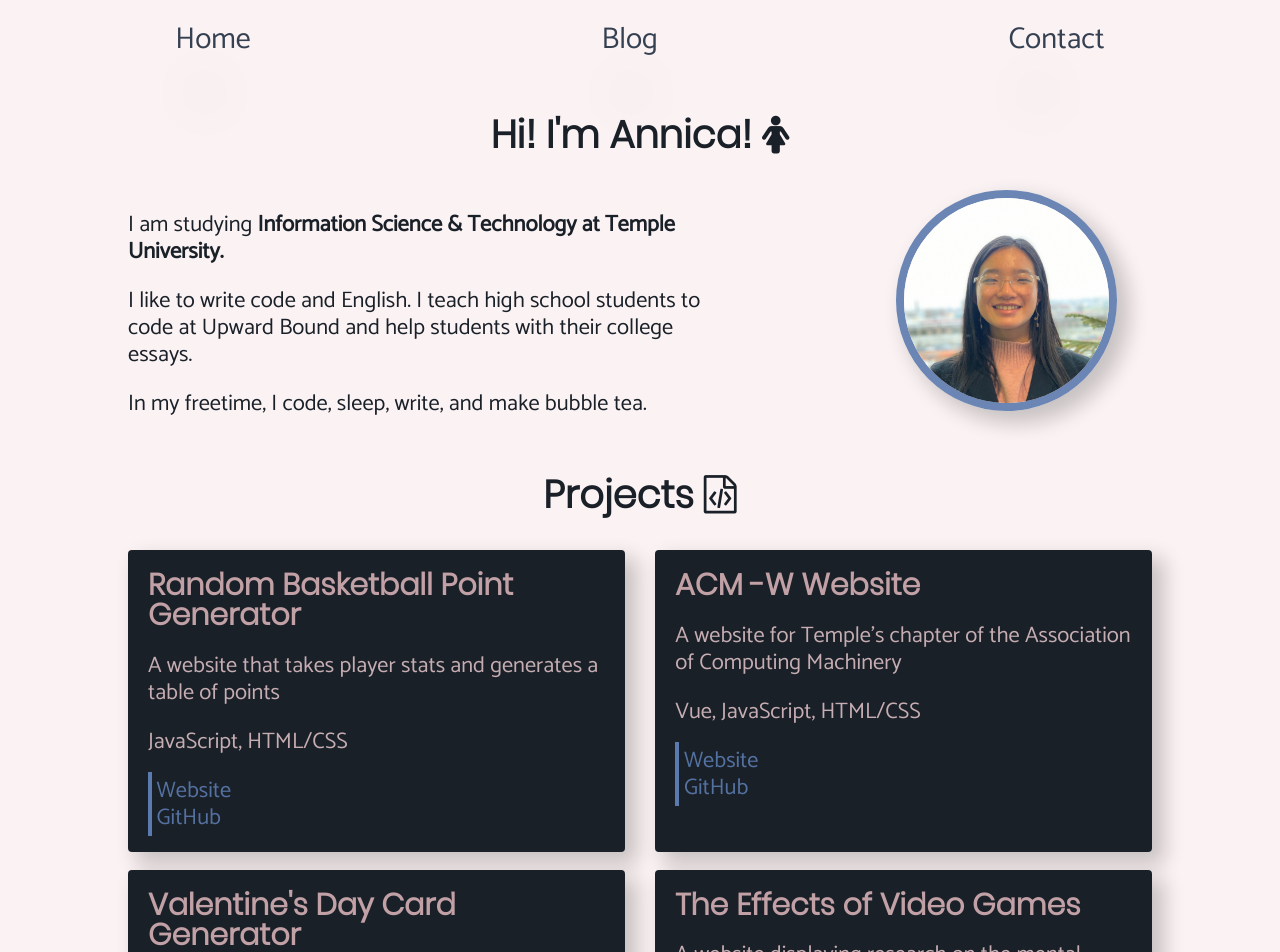
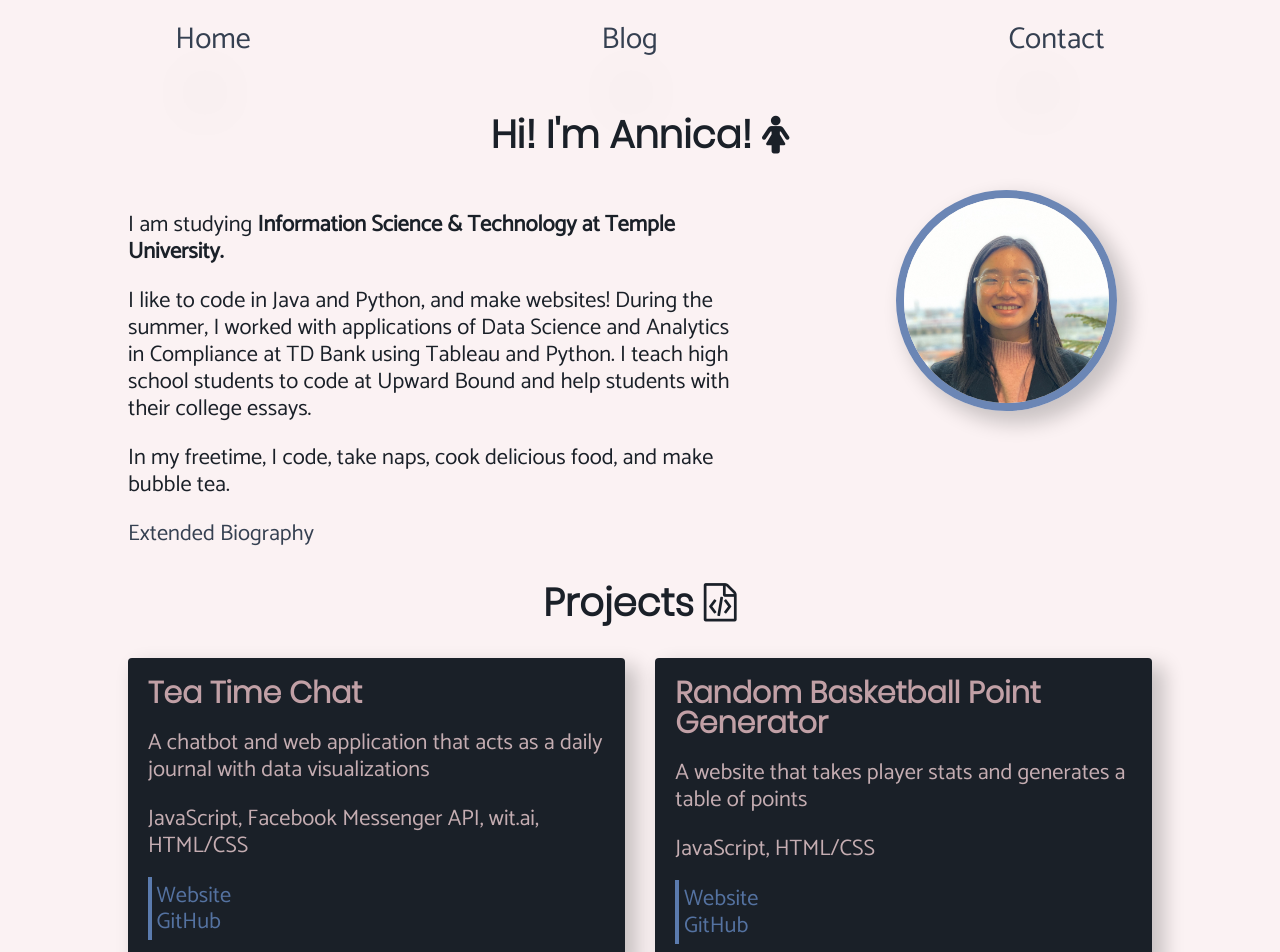
Before and after one commit to chiuannica/banannica, a Vue app: page /#/ in a window 1280 px wide. Shown: the top 952 px of the page. Built offline with nearby package versions, Linux system fonts and the light colour scheme.

Commit message:
added bio and tea time chat

```diff
--- a/src/components/About.vue
+++ b/src/components/About.vue
@@ -4,6 +4,7 @@
     <div class="content">
       <div class="text">
         <p v-for="text in texts" :key="text.id" v-html="text.p"></p>
+        <router-link to=/Bio exact>Extended Biography</router-link>
       </div>
       <div class="my-picture">
         <img :src="myPicture" alt="picture of me">
@@ -22,8 +23,8 @@ export default {
       aboutIcon: 'fa fa-female',
       texts: [
         { p: 'I am studying <strong>Information Science & Technology at Temple University.</strong>' },
-        { p: 'I like to write code and English. I teach high school students to code at Upward Bound and help students with their college essays.' },
-        { p: 'In my freetime, I code, sleep, write, and make bubble tea.' }
+        { p: 'I like to code in Java and Python, and make websites! During the summer, I worked with applications of Data Science and Analytics in Compliance at TD Bank using Tableau and Python. I teach high school students to code at Upward Bound and help students with their college essays.' },
+        { p: 'In my freetime, I code, take naps, cook delicious food, and make bubble tea.' }
       ]
     }
   }
--- /dev/null
+++ b/src/components/Bio.vue
@@ -0,0 +1,38 @@
+<template>
+  <div id="bio">
+    <h2>{{ title }} <i :class="icon"></i></h2>
+    <div class="bio-body">
+      <p>Coming soon.</p>
+    </div>
+  </div>
+</template>
+
+<script>
+export default {
+  name: 'Bio',
+  data () {
+    return {
+      title: 'Bio',
+      icon: 'fa fa-coffee'
+    }
+  }
+}
+</script>
+
+<style>
+#bio {
+  width: 80%;
+  margin-left: 10%;
+  margin-right: 10%;
+}
+#bio > h2 {
+  text-align: center;
+}
+.bio-body {
+  margin: 0 20%;
+  text-align: center;
+}
+@media screen and (max-width: 768px) {
+
+}
+</style>
--- a/src/components/Projects.vue
+++ b/src/components/Projects.vue
@@ -23,6 +23,14 @@ export default {
       projects: [
         {
           id: 0,
+          name: 'Tea Time Chat',
+          description: 'A chatbot and web application that acts as a daily journal with data visualizations',
+          tools: 'JavaScript, Facebook Messenger API, wit.ai, HTML/CSS',
+          link: 'https://teatimechat.herokuapp.com/home',
+          github: 'https://github.com/chiuannica/teatimechat'
+        },
+        {
+          id: 0,
           name: 'Random Basketball Point Generator',
           description: 'A website that takes player stats and generates a table of points',
           tools: 'JavaScript, HTML/CSS',
@@ -44,14 +52,6 @@ export default {
           tools: 'JavaScript, Meme API, HTML/CSS',
           link: 'https://chiuannica.github.io/valentinesdaycard/meme.html',
           github: 'https://github.com/chiuannica/valentinesdaycard'
-        },
-        {
-          id: 4,
-          name: 'The Effects of Video Games',
-          description: 'A website displaying research on the mental effects of video games',
-          tools: 'Customized Bootstrap, HTML/CSS',
-          link: 'https://chiuannica.github.io/videogamesproject/',
-          github: 'https://github.com/chiuannica/videogamesproject'
         }
       ]
     }
--- a/src/router/index.js
+++ b/src/router/index.js
@@ -3,6 +3,7 @@ import Router from 'vue-router'
 import Home from '@/components/Home'
 import Contact from '@/components/Contact'
 import Blog from '@/components/Blog'
+import Bio from '@/components/Bio'
 
 Vue.use(Router)
 
@@ -22,6 +23,11 @@ export default new Router({
       path: '/blog',
       name: 'Blog',
       component: Blog
+    },
+    {
+      path: '/bio',
+      name: 'Bio',
+      component: Bio
     }
   ]
 })
```
